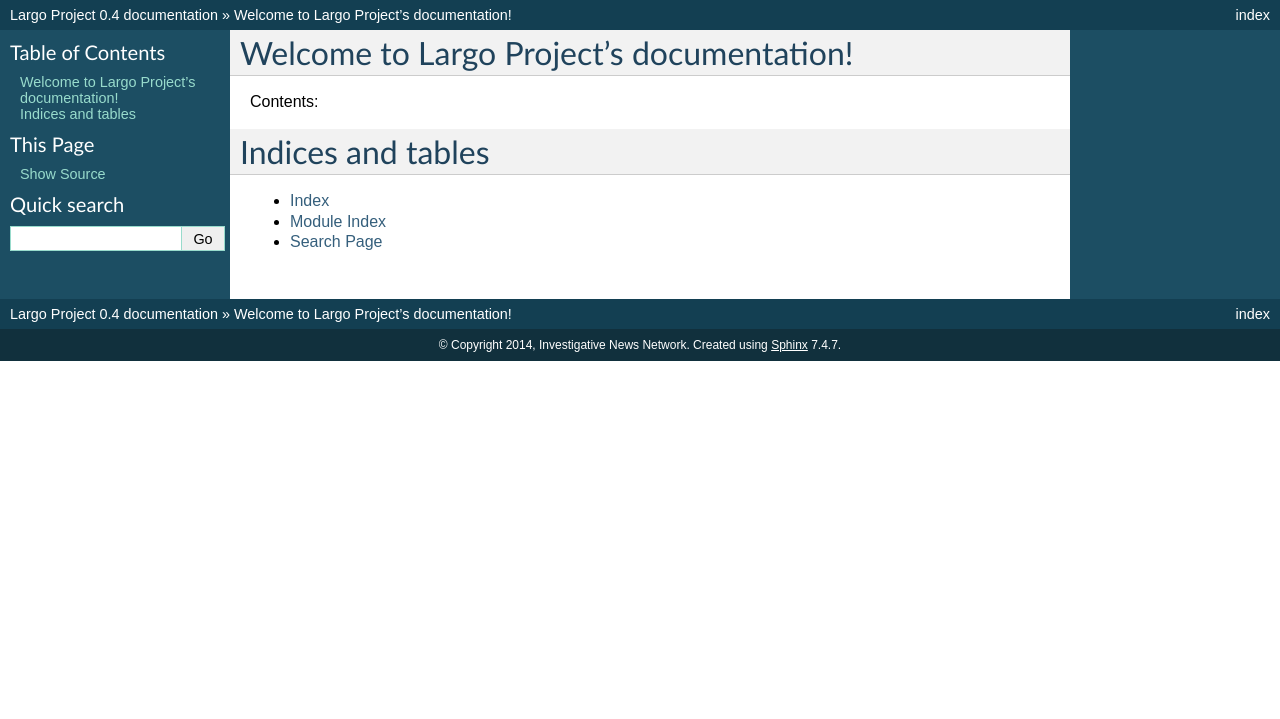
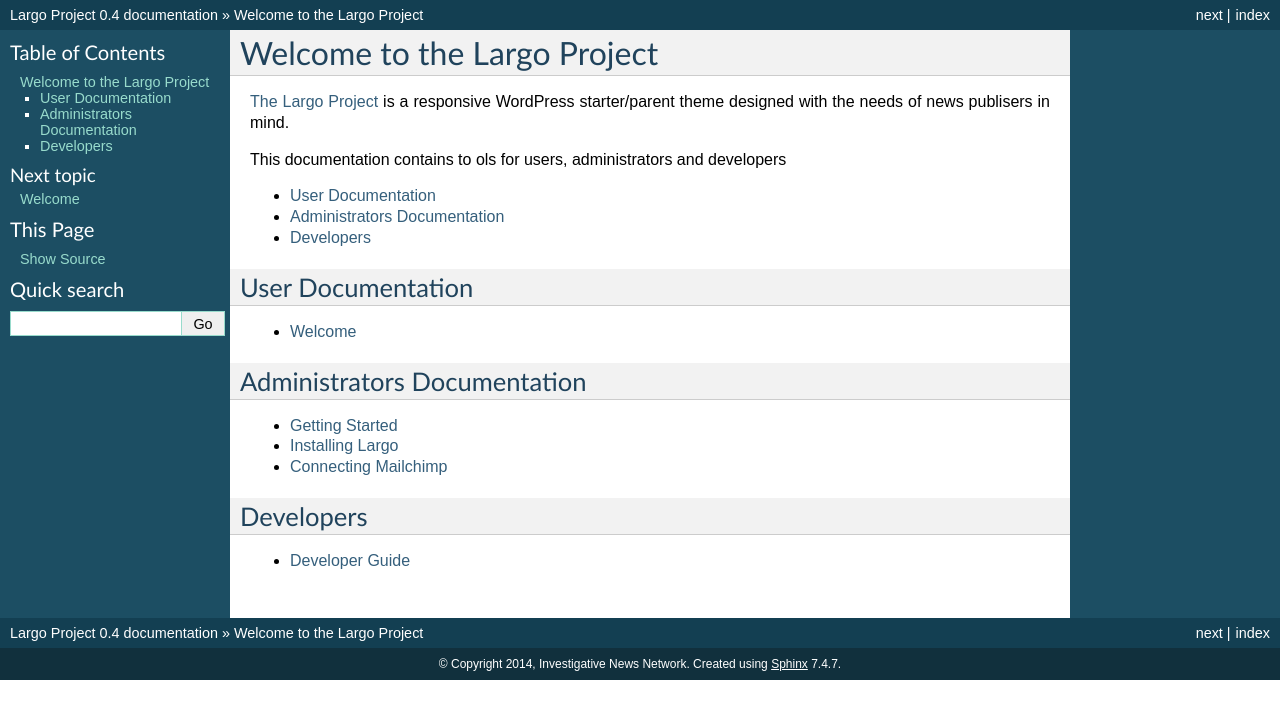
Before and after one commit to argoproject/Argo, a Sphinx documentation site: the page built from docs/index.rst, in a window 1280 px wide. Shown: the top 719 px of the page. Built offline with Sphinx 7.4.7, drawn with Linux system fonts in a browser that asks for light colours.

Commit message:
Basic document structure

```diff
--- /dev/null
+++ b/docs/administrators/getting-started.rst
@@ -0,0 +1,4 @@
+Getting Started
+===============
+
+This document will show you how to get up and running with Largo.
--- /dev/null
+++ b/docs/administrators/installing.rst
@@ -0,0 +1,4 @@
+Installing Largo
+====================
+
+How to install Largo at your organization
--- /dev/null
+++ b/docs/administrators/mailchimp.rst
@@ -0,0 +1,6 @@
+Connecting Mailchimp
+====================
+
+This document will describe how to connect your Largo instance to an automated `Mailchimp`_ newsletter.
+
+.. _Mailchimp : http://mailchimp.com
--- /dev/null
+++ b/docs/developers/guide.rst
@@ -0,0 +1,4 @@
+Developer Guide
+===============
+
+This document will show you how to get up and running with Largo.
--- a/docs/index.rst
+++ b/docs/index.rst
@@ -1,21 +1,44 @@
-.. Largo Project documentation master file, created by
-   sphinx-quickstart on Fri Dec  5 10:49:47 2014.
-   You can adapt this file completely to your liking, but it should at least
-   contain the root `toctree` directive.
+Welcome to the Largo Project
+============================
 
-Welcome to Largo Project's documentation!
-=========================================
+`The Largo Project`_ is a responsive WordPress starter/parent theme designed with the needs of news publisers in mind.
 
-Contents:
+.. _The Largo Project: https://github.com/inn/largo
+
+This documentation contains to ols for users, administrators and developers
+
+* :ref:`user-docs`
+* :ref:`admin-docs`
+* :ref:`dev-docs`
+
+.. _user-docs:
+
+User Documentation
+------------------
 
 .. toctree::
-   :maxdepth: 2
+    :maxdepth: 2
 
+    users/welcome
 
+.. _admin-docs:
 
-Indices and tables
-==================
+Administrators Documentation
+----------------------------
 
-* :ref:`genindex`
-* :ref:`modindex`
-* :ref:`search`
+.. toctree::
+    :maxdepth: 2
+
+    administrators/getting-started
+    administrators/installing
+    administrators/mailchimp
+
+.. _dev-docs:
+
+Developers
+----------
+
+.. toctree::
+    :maxdepth: 2
+
+    developers/guide
--- /dev/null
+++ b/docs/users/welcome.rst
@@ -0,0 +1,4 @@
+Welcome
+=======
+
+Welcome to Largo. This document will give end users tips on how to use the software.
```
